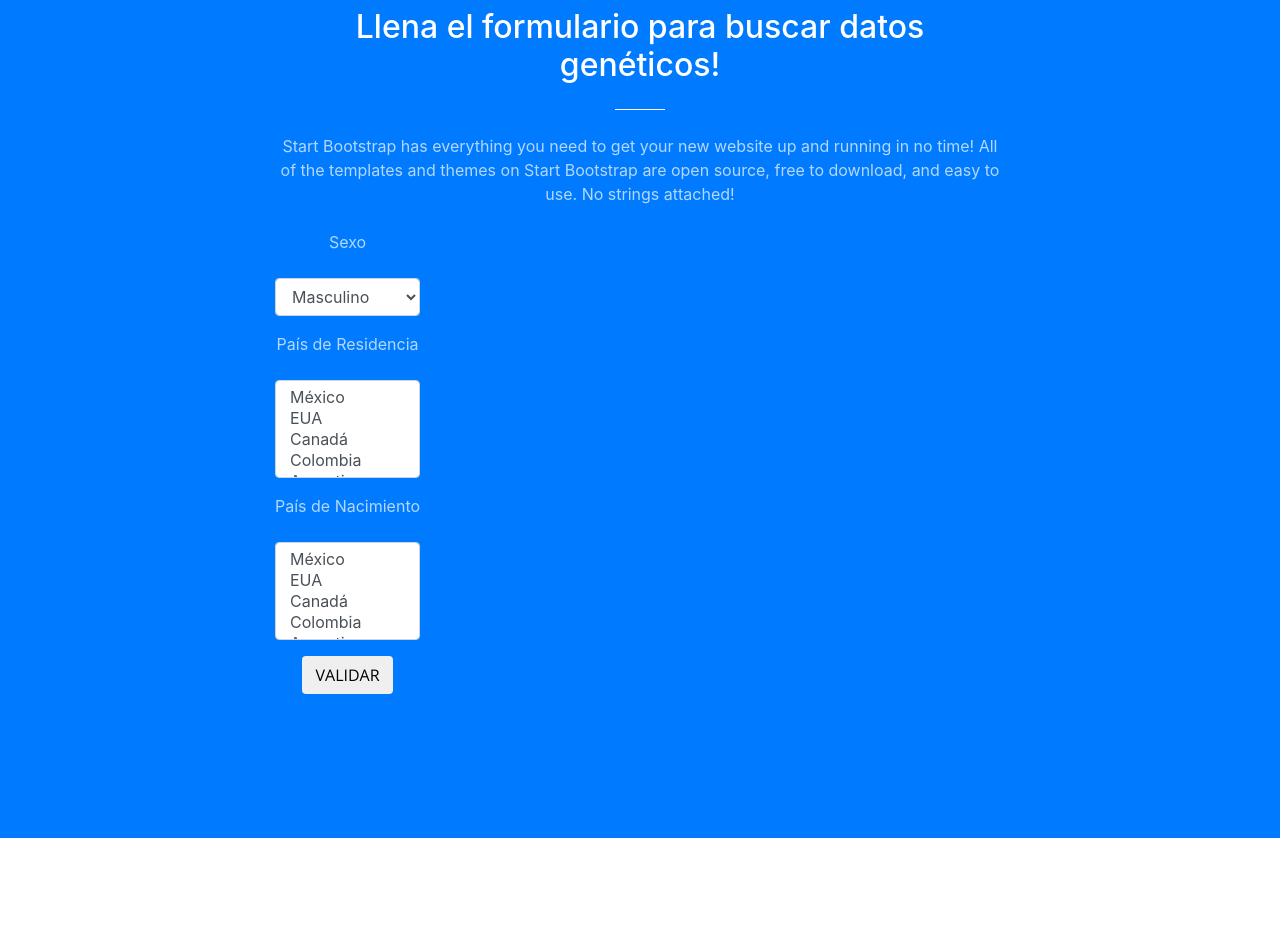
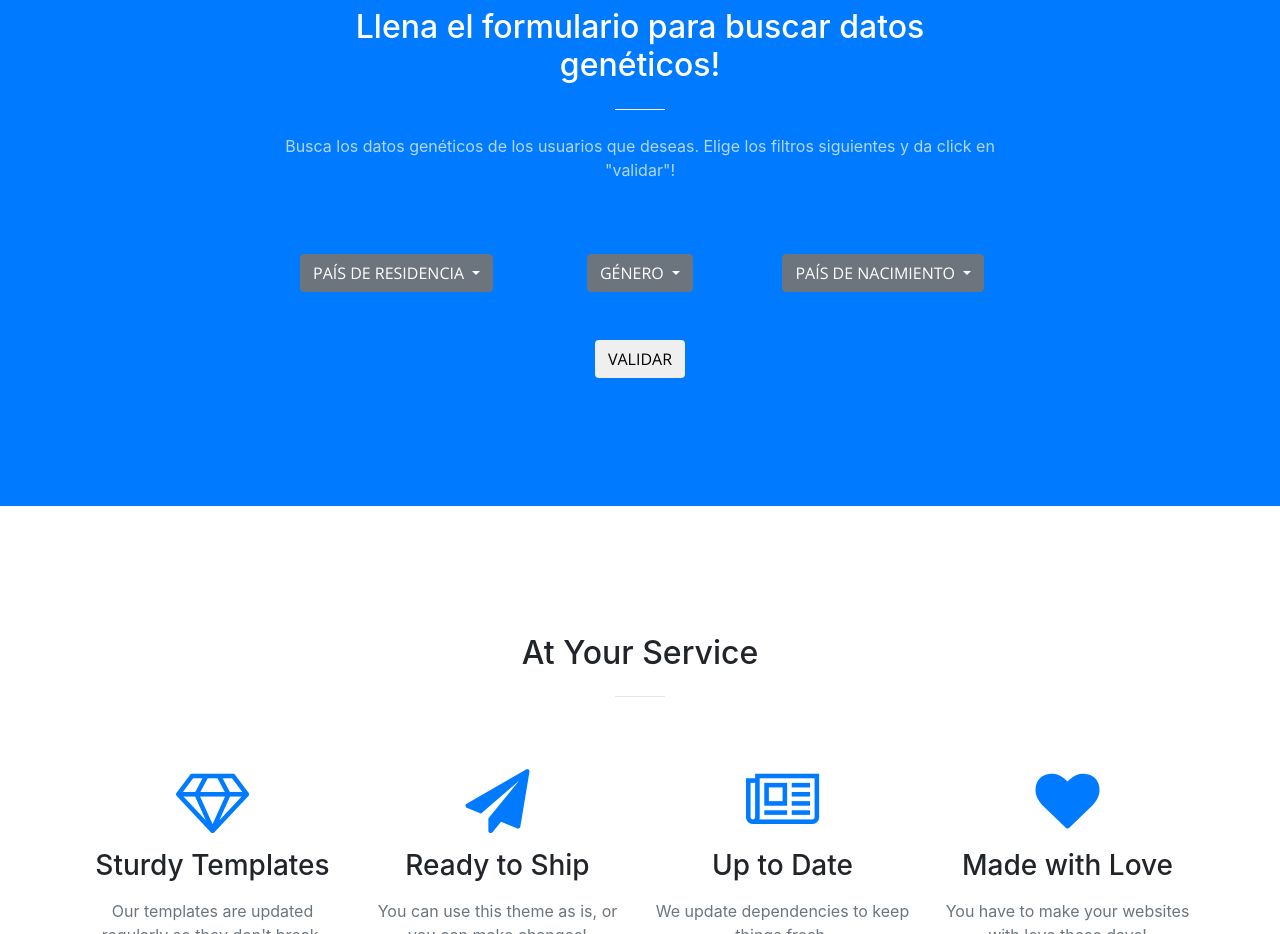
Before and after one commit to MisaelCalvillo/genobank, a website with bundled scripts: page index.html in a window 1280 px wide. Shown: the part 920-1854 px from the top of the page. Built offline with nearby package versions, Linux system fonts and the light colour scheme.

Commit message:
Forma de llenado 2

```diff
--- a/index.html
+++ b/index.html
@@ -72,63 +72,61 @@
           <div class="col-lg-8 mx-auto text-center">
             <h2 class="section-heading text-white">Llena el formulario para buscar datos genéticos!</h2>
             <hr class="light my-4">
-            <p class="text-faded mb-4">Start Bootstrap has everything you need to get your new website up and running in no time! All of the templates and themes on Start Bootstrap are open source, free to download, and easy to use. No strings attached!</p>
+            <p class="text-faded mb-4">Busca los datos genéticos de los usuarios que deseas. Elige los filtros siguientes y da click en "validar"!</p>
 
             <div class="container">
                 <div class="row">
+                  <div class="col-lg-4 col-md-6 text-center">
+                    <div class="service-box mt-5 mx-auto">
+                      <div class="dropdown">
+                        <button class="btn btn-secondary dropdown-toggle" type="button" id="dropdownMenu2" data-toggle="dropdown" aria-haspopup="true" aria-expanded="false">
+                          País de Residencia
+                        </button>
+                        <div class="dropdown-menu" aria-labelledby="dropdownMenu2">
+                          <button class="dropdown-item" type="button">México</button>
+                          <button class="dropdown-item" type="button">Estados Unidos</button>
+                          <button class="dropdown-item" type="button">Canadá</button>
+                        </div>
+                      </div>
+                    </div>
+                  </div>
 
-                    <form id="multiselectForm" method="post" class="form-horizontal">
-                        <div class="form-group">
-                            <label class="text-faded mb-4 col-xs-3 control-label">Sexo</label>
-                            <div class="col-xs-5">
-                                <select class="form-control" name="gender">
-                                    <option value="male">Masculino</option>
-                                    <option value="female">Femenino</option>
-                                    <option value="other">Otro</option>
-                                </select>
-                            </div>
+                  <div class="col-lg-4 col-md-6 text-center">
+                    <div class="service-box mt-5 mx-auto">
+                      <div class="dropdown">
+                        <button class="btn btn-secondary dropdown-toggle" type="button" id="dropdownMenu2" data-toggle="dropdown" aria-haspopup="true" aria-expanded="false">
+                          Género
+                        </button>
+                        <div class="dropdown-menu" aria-labelledby="dropdownMenu2">
+                          <button class="dropdown-item" type="button">Masculino</button>
+                          <button class="dropdown-item" type="button">Femenino</button>
                         </div>
+                      </div>
+                    </div>
+                  </div>
 
-                        <div class="form-group">
-                            <label class="text-faded mb-4 col-xs-3 control-label">País de Residencia</label>
-                            <div class="col-xs-5">
-                                <select class="form-control" name="País de Residencia" multiple>
-                                    <option value="chrome">México</option>
-                                    <option value="firefox">EUA</option>
-                                    <option value="ie">Canadá</option>
-                                    <option value="safari">Colombia</option>
-                                    <option value="opera">Argentina</option>
-                                    <option value="other">Brasil</option>
-                                </select>
-                            </div>
+                  <div class="col-lg-4 col-md-6 text-center">
+                    <div class="service-box mt-5 mx-auto">
+                      <div class="dropdown">
+                        <button class="btn btn-secondary dropdown-toggle" type="button" id="dropdownMenu2" data-toggle="dropdown" aria-haspopup="true" aria-expanded="false">
+                          País de Nacimiento
+                        </button>
+                        <div class="dropdown-menu" aria-labelledby="dropdownMenu2">
+                          <button class="dropdown-item" type="button">México</button>
+                          <button class="dropdown-item" type="button">Estados Unidos</button>
+                          <button class="dropdown-item" type="button">Canadá</button>
                         </div>
-
-                        <div class="form-group">
-                            <label class="text-faded mb-4 col-xs-3 control-label">País de Nacimiento</label>
-                            <div class="col-xs-5">
-                                <select class="form-control" name="País de Nacimiento" multiple>
-                                    <option value="chrome">México</option>
-                                    <option value="firefox">EUA</option>
-                                    <option value="ie">Canadá</option>
-                                    <option value="safari">Colombia</option>
-                                    <option value="opera">Argentina</option>
-                                    <option value="other">Brasil</option>
-                                </select>
-                            </div>
-                        </div>
-
-                        <div class="form-group">
-                            <div class="col-xs-5 col-xs-offset-3">
-                                <button type="submit" class="btn btn-default">Validar</button>
-                            </div>
-                        </div>
-                    </form>
-
+                      </div>
+                    </div>
 
                   </div>
                 </div>
             </div>
-
+            <div class="col-lg-12 col-md-6 text-center">
+                <div class="service-box mt-5 mx-auto">
+                  <button type="submit" class="btn btn-default">Validar</button>
+                </div>
+              </div>
           </div>
         </div>
       </div>
```
Also changed, not shown: js/creative.js (+16 -20 lines).
